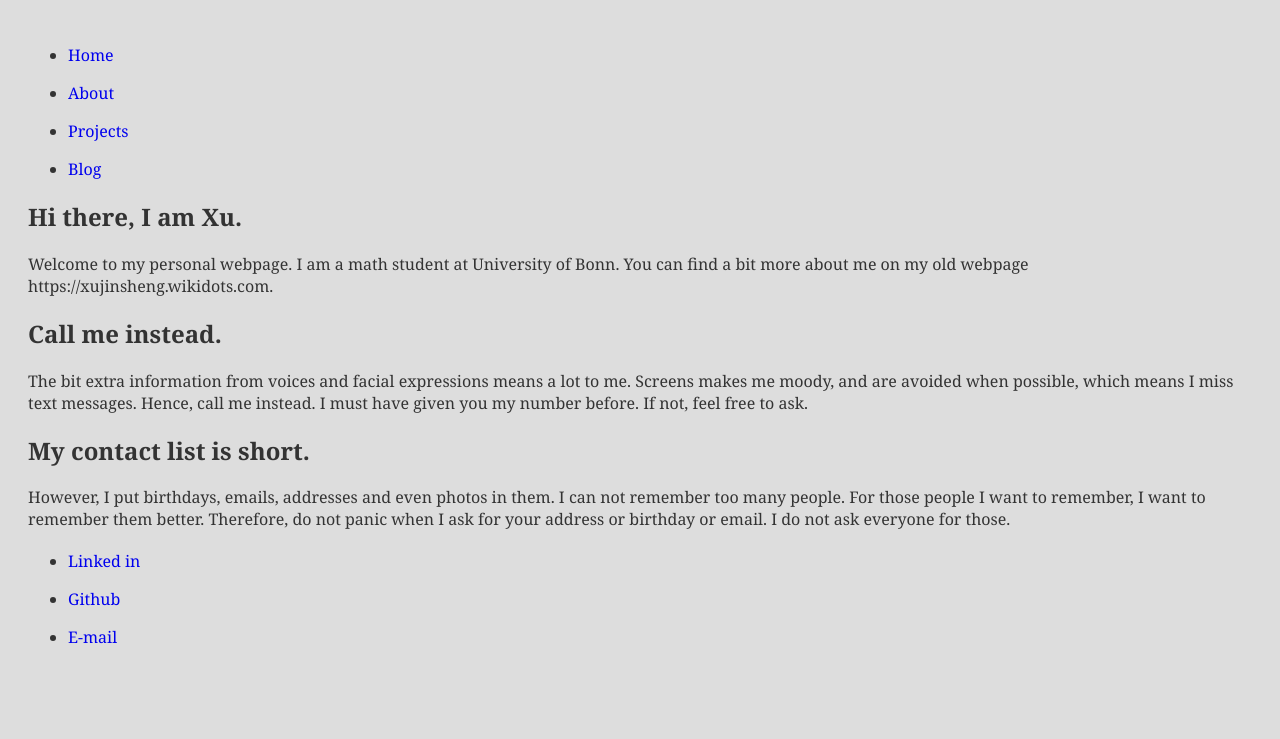
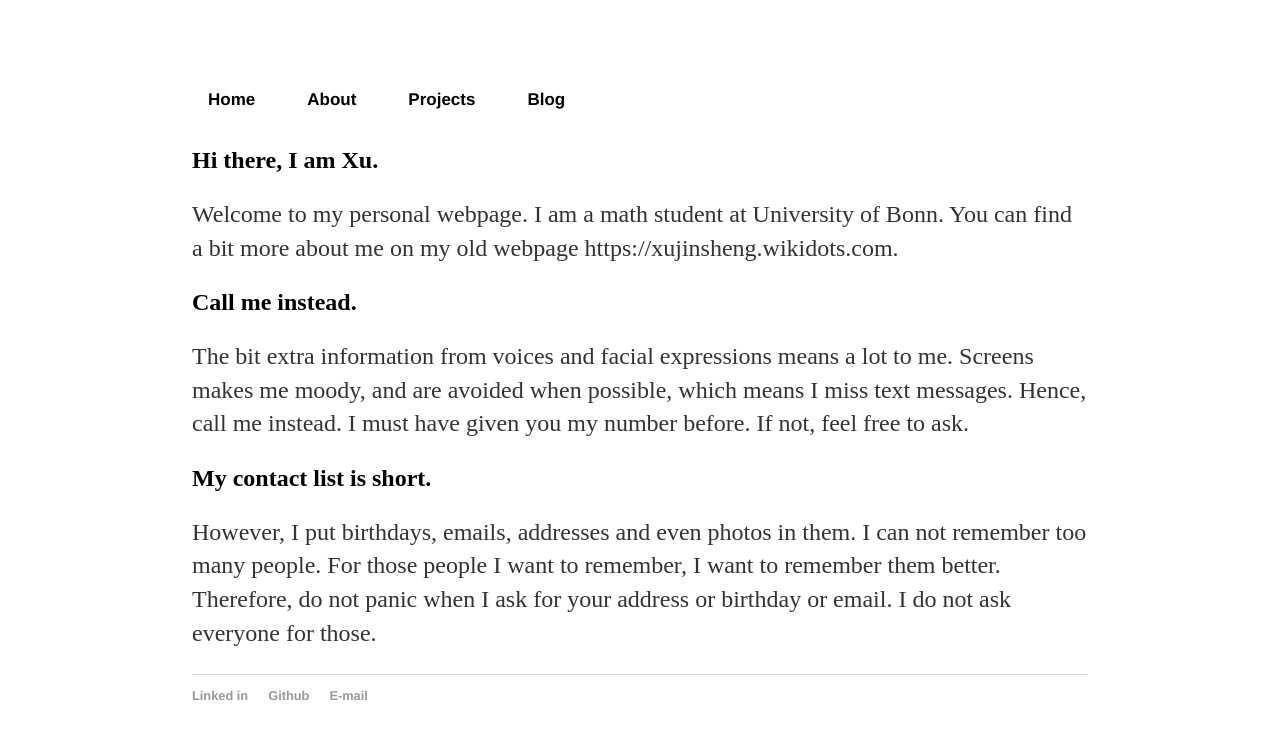
Before and after one commit to xu-jinsheng/xu-jinsheng.github.io, a Jekyll site: the page built from index.html, in a window 1280 px wide. Shown: the top 739 px of the page. Built offline with Jekyll 4.4.1, drawn with Linux system fonts in a browser that asks for light colours.

Commit message:
Update main.css

```diff
--- a/css/main.css
+++ b/css/main.css
@@ -1,102 +1,88 @@
 body {
-  background-color: #dddddd ;
-  padding: 20px;
-  font-family: Georgia ;
-  color: #333333 ;
+    margin: 60px auto;
+    width: 70%;
 }
 
-div.module {
-  width: 560px ;
-  background: white ;
-  margin-left: auto ;
-  margin-right: auto ;
-  margin-bottom: 20px ;
-  padding: 20px ;
-  padding-left: 40px ;
-  padding-right: 40px ;
-  border-radius: 9px ;
-  -moz-border-radius: 9px ;
-  -o-box-shadow: 0 5px 5px #333333 ;
-  -webkit-box-shadow: 0 5px 5px #333333 ;
-  -moz-box-shadow: 0 5px 5px #333333 ;
-  box-shadow: 0 5px 5px #333333 ;
+.center {
+  margin: auto;
+  width: 60%;
+  padding: 10px;
 }
 
 li {
-  margin-top: 0.3em;
-  margin-bottom: 1em;
+    float: left;
 }
 
+nav ul, footer ul {
+    font-family:'Helvetica', 'Arial', 'Sans-Serif';
+    padding: 0px;
+    list-style: none;
+    font-weight: bold;
+}
+nav ul li, footer ul li {
+    display: inline;
+    margin-right: 20px;
+}
+
+a.grey {
+    text-decoration: none;
+    color: #999;
+}
 a {
-  text-decoration: none ;
+    text-decoration: none;
+    color: #2742ba;
+}
+
+a:hover {
+    text-decoration: underline;
+}
+
+h1 {
+    font-size: 3em;
+    font-family:'Helvetica', 'Arial', 'Sans-Serif';
+}
+
+p {
+    font-size: 1.5em;
+    line-height: 1.4em;
+    color: #333;
+}
+
+footer {
+    border-top: 1px solid #d5d5d5;
+    font-size: .8em;
+}
+
+.topnav {
+  overflow: hidden;
+  background-color: #ffffff;
+}
+
+.topnav a {
+  float: left;
+  display: block;
+  color: black;
+  text-align: center;
+  padding: 14px 16px;
+  text-decoration: none;
+  font-size: 17px;
+  border-bottom: 3px solid transparent;
+}
+
+.topnav a:hover {
+  border-bottom: 2px solid grey;
+}
+
+.topnav a.active {
+  border-bottom: 2px solid grey;
 }
 
 
-div#header {
-  width: 530px;
-  height: 100px ;
+ul.posts {
+    margin: 20px auto 40px;
+    font-size: 1.5em;
 }
 
-div#name-area {
-  float: left;
+ul.posts li {
+    list-style: none;
 }
-
-span#name {
-  font-size: 40px;
-  font-weight: bold;
-}
-
-span#title {
-  font-size: 14px;
-}
-
-span#honor {
-  font-size: 14px;
-}
-
-div#contact-info {
-  float: right ;
-}
-
-
-div.picture {
-  width: 370px;
-  background: black ;
-  margin-left: auto ;
-  margin-right: auto ;
-  margin-bottom: 20px ;
-  padding: 20px ;
-  padding-left: 40px ;
-  padding-right: 40px ;
-  border-radius: 9px ;
-  -moz-border-radius: 9px ;
-  -o-box-shadow: 0 5px 5px #333333 ;
-  -webkit-box-shadow: 0 5px 5px #333333 ;
-  -moz-box-shadow: 0 5px 5px #333333 ;
-  box-shadow: 0 5px 5px #333333 ;
-}
-
-.self-picture-container .sb-inner {
- background-color: black ;
-}
-
-.self-picture {
- padding-top: 10px ;
- width: 400px ;
- height: 460px ;
-}
-
-ul.jump-bar {
- margin-top: 0px;
- margin-bottom: 0px;
- margin-left: 0px;;
- margin-right: 0px;;
- padding-left: 0px ;
- padding-right: 0px ;
-}
-
-
-ul.jump-bar li {
- display: inline ;
- font-weight: bold ;
-}
```
